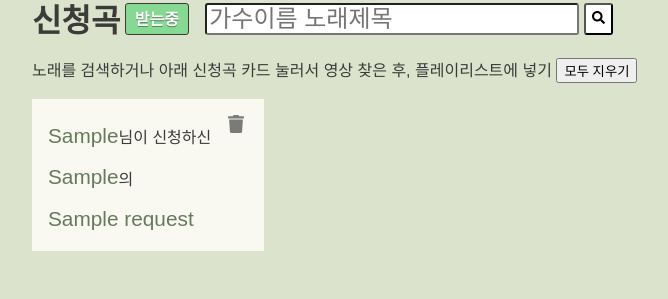
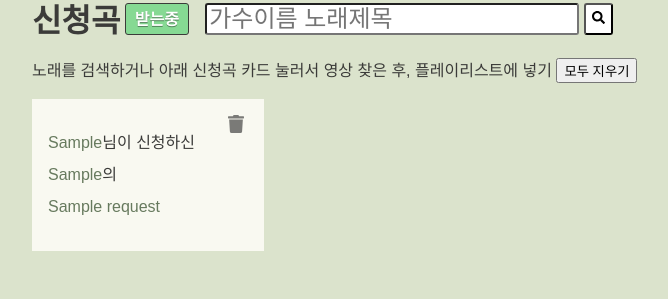
Before and after one commit to jae0choi/onhwa, a Flask app: page /dj in a window 1280 px wide. Shown: the part 657-956 px from the top of the page, without its empty margins (8-676 px from the left). Run offline with Flask 2, Linux system fonts and the light colour scheme; a user stored in the database is signed in; tables that the repository leaves empty hold one stand-in row (values such as "Sample post"); some libraries are stand-ins or nearby versions; some web fonts are replaced.

Commit message:
change font size in request card to make more room

```diff
--- a/app/static/css/style.css
+++ b/app/static/css/style.css
@@ -363,7 +363,7 @@ nav ul button {
 .bottom-container #requests .pending-request p {
   display: inline-block;
   color: #677A5E;
-  font-size: 1.3em;
+  font-size: 1em;
   line-height: 0em;
 }
 
--- a/app/static/css/style.sass
+++ b/app/static/css/style.sass
@@ -302,7 +302,7 @@ nav
             p
                 display: inline-block
                 color: $font-color2
-                font-size: 1.3em
+                font-size: 1em
                 line-height: 0em
             span
                 color: $font-color
```
Also changed, not shown: 1 other file.
